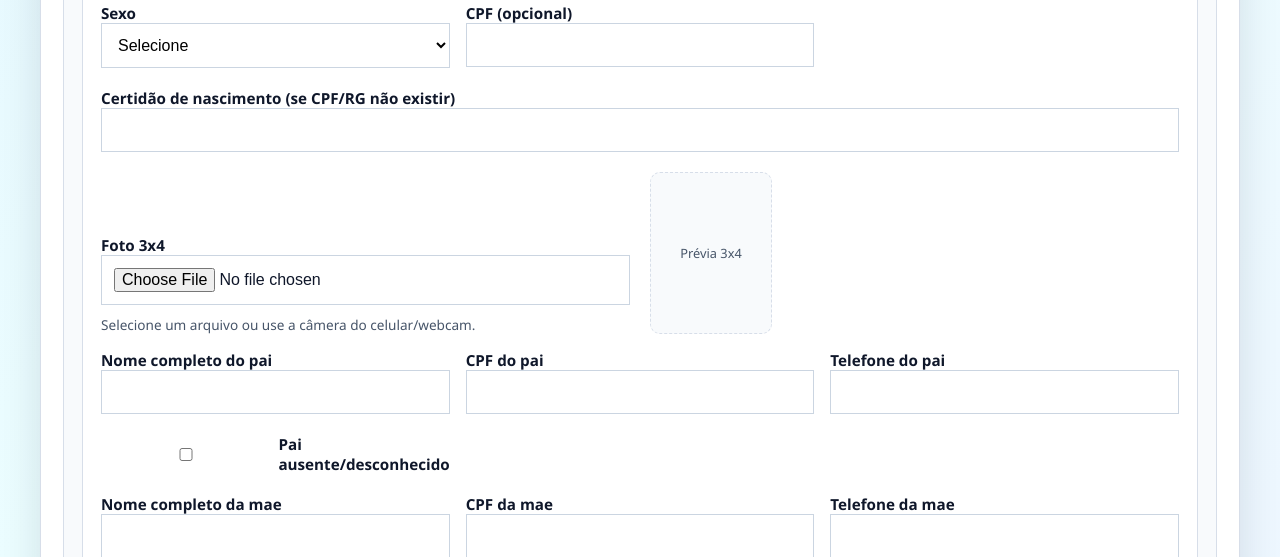
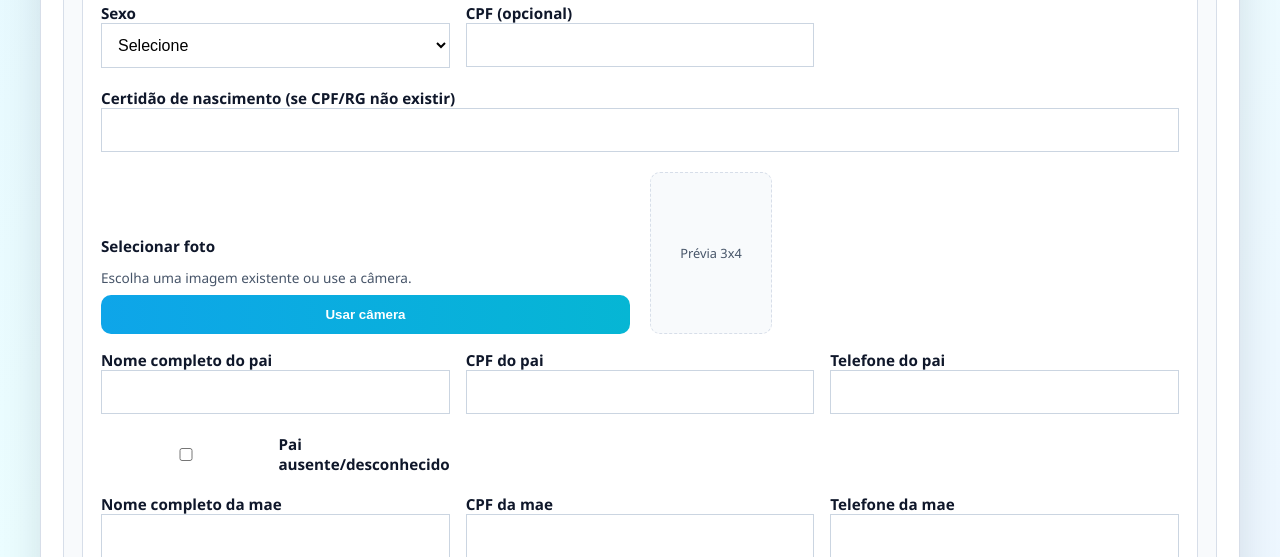
Before and after one commit to fabianopolone123/SITE-PINHALJUNIOR, a Django app: page /cadastro/ in a window 1280 px wide. Shown: the part 1086-1643 px from the top of the page. Run offline with Django 5.2, Linux system fonts and the light colour scheme.

Commit message:
arrumado subir imagem cadastro

```diff
--- a/templates/core/signup.html
+++ b/templates/core/signup.html
@@ -71,7 +71,9 @@
         .messages { list-style:none; padding:0; margin:0 0 12px; }
         .messages li { background:#fff4e5; color:#b45309; border:1px solid #fcd34d; padding:10px 12px; border-radius:10px; margin-bottom:8px; }
         .child-card { background:#fff; border:1px solid var(--border); padding:18px; border-radius:10px; display:grid; gap:var(--gap); }
-        .child-photo-field { display:grid; gap:6px; }
+        .child-photo-field { display:grid; gap:8px; }
+        .child-photo-select { display:inline-flex; align-items:center; gap:6px; cursor:pointer; font-weight:700; }
+        .child-photo-select input[type="file"] { display:none; }
         .child-photo-preview { width:120px; height:160px; border:1px dashed var(--border); border-radius:10px; display:flex; align-items:center; justify-content:center; overflow:hidden; background:#f8fafc; position:relative; }
         .child-photo-preview span { font-size:0.8rem; color:#475569; text-align:center; padding:0 6px; }
         .child-photo-preview img { display:none; width:100%; height:100%; object-fit:cover; }
@@ -336,8 +338,9 @@ document.addEventListener('DOMContentLoaded', () => {
             </div>
             <div class="row" style="gap:20px; align-items:flex-end;">
                 <div class="child-photo-field">
-                    <label>Foto 3x4<input type="file" name="child_photo_${childData.idx}" accept="image/*" capture="environment"></label>
-                    <div class="child-photo-note">Selecione um arquivo ou use a câmera do celular/webcam.</div>
+                    <label class="child-photo-select">Selecionar foto<input type="file" name="child_photo_${childData.idx}" accept="image/*"></label>
+                    <div class="child-photo-note">Escolha uma imagem existente ou use a câmera.</div>
+                    <button type="button" class="btn btn-secondary btn-sm" data-camera>Usar câmera</button>
                 </div>
                 <div class="child-photo-preview" data-preview>
                     <span>Prévia 3x4</span>
@@ -417,6 +420,7 @@ document.addEventListener('DOMContentLoaded', () => {
         const previewContainer = card.querySelector('.child-photo-preview');
         const previewImage = previewContainer ? previewContainer.querySelector('img') : null;
         const previewPlaceholder = previewContainer ? previewContainer.querySelector('span') : null;
+        const cameraButton = card.querySelector('[data-camera]');
         const updatePhotoPreview = () => {
             if (!photoInput || !previewImage) return;
             const file = photoInput.files && photoInput.files[0];
@@ -442,8 +446,24 @@ document.addEventListener('DOMContentLoaded', () => {
                 }
             }
         };
+        const openCameraCapture = () => {
+            if (!photoInput) return;
+            photoInput.setAttribute('capture', 'environment');
+            photoInput.click();
+        };
         if (photoInput) {
-            photoInput.addEventListener('change', updatePhotoPreview);
+            photoInput.addEventListener('change', () => {
+                photoInput.removeAttribute('capture');
+                updatePhotoPreview();
+            });
+            photoInput.addEventListener('click', () => {
+                if (photoInput.hasAttribute('capture')) {
+                    photoInput.removeAttribute('capture');
+                }
+            });
+        }
+        if (cameraButton) {
+            cameraButton.addEventListener('click', openCameraCapture);
         }
         container.appendChild(card);
     }
```
